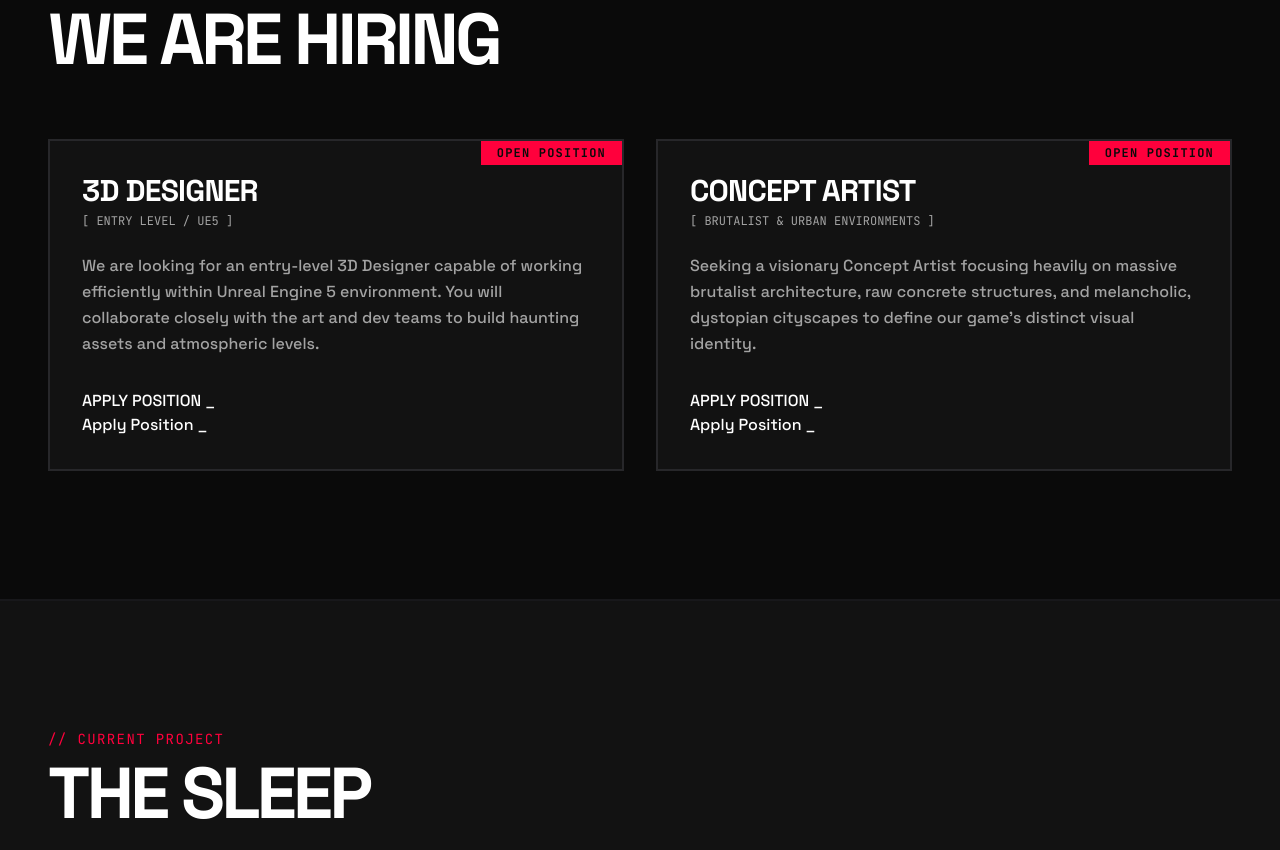
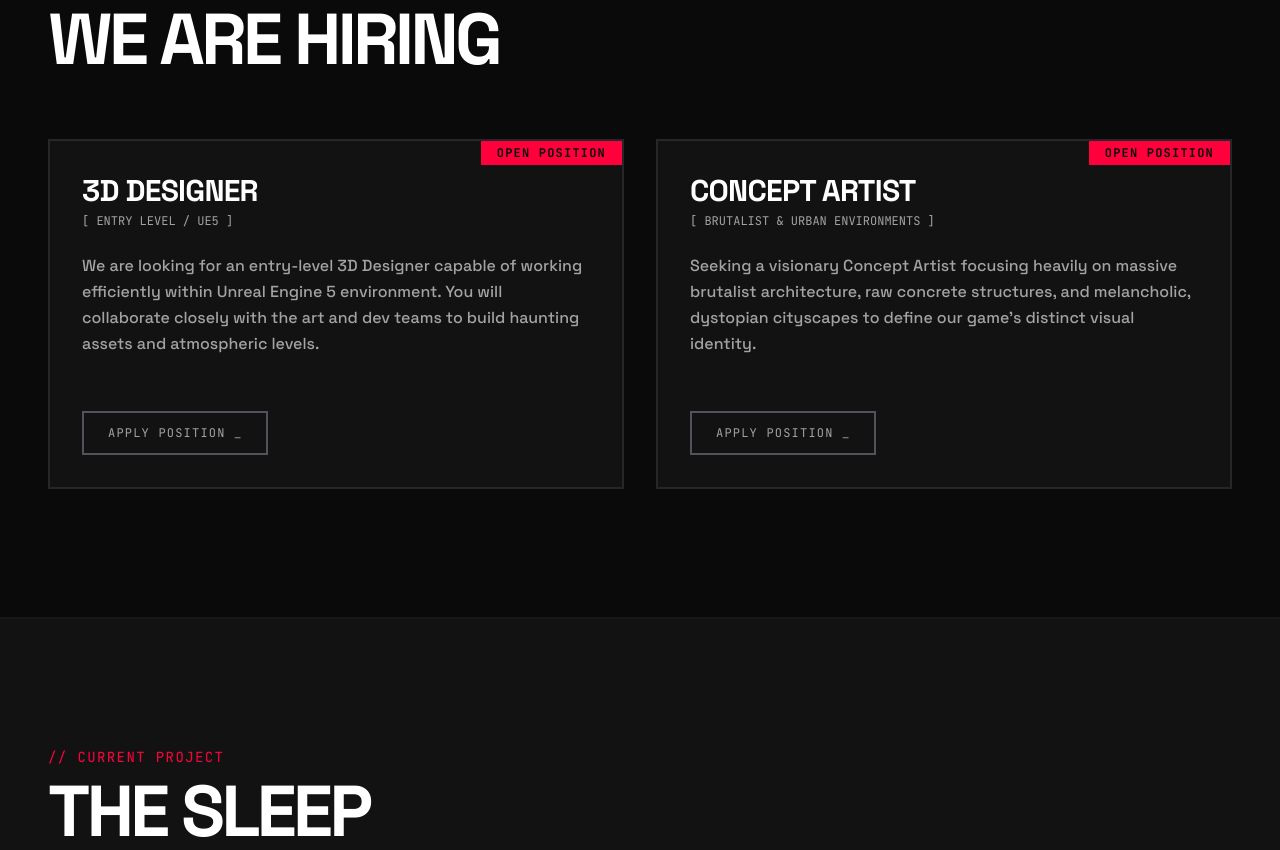
Before and after one commit to Jelada-Studios/Jelada-Studios.github.io, a plain HTML site: page index.html in a window 1280 px wide. Shown: the part 955-1805 px from the top of the page. Drawn offline with nearby package versions, Linux system fonts and the light colour scheme.

Commit message:
Replace image.png with logo.png in index.html

```diff
--- a/index.html
+++ b/index.html
@@ -96,7 +96,7 @@
 
     <nav id="navbar" class="fixed top-0 left-0 w-full z-40 transition-all duration-300 py-6 px-6 md:px-12 flex justify-between items-center bg-black/80 backdrop-blur-sm border-b border-transparent">
         <a href="#" class="flex items-center gap-3 transition-colors group">
-            <img src="image.png" alt="Jelada Studios Logo" class="h-10 md:h-12 w-auto group-hover:filter group-hover:brightness-110" style="filter: invert(1) brightness(2);">
+            <img src="logo.png" alt="Jelada Studios Logo" class="h-10 md:h-12 w-auto group-hover:filter group-hover:brightness-110" style="filter: invert(1) brightness(2);">
             <span class="sr-only">Jelada Studios</span>
         </a>
         <div class="hidden md:flex gap-8 font-mono text-sm uppercase tracking-widest">
@@ -123,7 +123,7 @@
                 </p>
             </div>
             <div class="hidden lg:block opacity-10 hover:opacity-20 transition-opacity duration-500 mb-4 relative z-0">
-                <img src="image_0.png" alt="" class="w-48 h-48 w-auto h-auto" style="filter: invert(1) brightness(1.2);">
+                <img src="logo.png" alt="" class="w-48 h-48 w-auto h-auto" style="filter: invert(1) brightness(1.2);">
             </div>
         </div>
     </header>
@@ -136,7 +136,7 @@
             </div>
 
             <div class="grid grid-cols-1 md:grid-cols-2 gap-8 reveal">
-                <div class="border-2 border-zinc-800 p-8 bg-darkgray hover:border-purewhite transition-all duration-300 flex flex-col justify-between relative overflow-hidden group">
+                <div class="border-2 border-zinc-800 p-8 bg-darkgray hover:border-purewhite transition-all duration-300 flex flex-col justify-between relative overflow-hidden group min-h-[350px]">
                     <div class="absolute top-0 right-0 bg-tensionred text-black font-mono text-xs uppercase px-4 py-1 font-bold tracking-widest">
                         Open Position
                     </div>
@@ -147,12 +147,12 @@
                             We are looking for an entry-level 3D Designer capable of working efficiently within Unreal Engine 5 environment. You will collaborate closely with the art and dev teams to build haunting assets and atmospheric levels.
                         </p>
                     </div>
-                    <a href="mailto:contact@jeladastudios.com?subject=3D%20Designer%20Application%20-%20Jelada%20Studios" class="...">APPLY POSITION _</a>
-                        Apply Position _
+                    <a href="mailto:contact@jeladastudios.com?subject=3D%20Designer%20Application%20-%20Jelada%20Studios" class="inline-block border-2 border-zinc-600 text-rawgray px-6 py-3 uppercase font-mono text-xs tracking-widest hover:bg-purewhite hover:text-black hover:border-purewhite transition-all duration-300 w-max mt-auto">
+                        APPLY POSITION _
                     </a>
                 </div>
 
-                <div class="border-2 border-zinc-800 p-8 bg-darkgray hover:border-purewhite transition-all duration-300 flex flex-col justify-between relative overflow-hidden group">
+                <div class="border-2 border-zinc-800 p-8 bg-darkgray hover:border-purewhite transition-all duration-300 flex flex-col justify-between relative overflow-hidden group min-h-[350px]">
                     <div class="absolute top-0 right-0 bg-tensionred text-black font-mono text-xs uppercase px-4 py-1 font-bold tracking-widest">
                         Open Position
                     </div>
@@ -163,8 +163,8 @@
                             Seeking a visionary Concept Artist focusing heavily on massive brutalist architecture, raw concrete structures, and melancholic, dystopian cityscapes to define our game's distinct visual identity.
                         </p>
                     </div>
-                    <a href="mailto:contact@jeladastudios.com?subject=Concept%20Artist%20Application%20-%20Jelada%20Studios" class="...">APPLY POSITION _</a>
-                        Apply Position _
+                    <a href="mailto:contact@jeladastudios.com?subject=Concept%20Artist%20Application%20-%20Jelada%20Studios" class="inline-block border-2 border-zinc-600 text-rawgray px-6 py-3 uppercase font-mono text-xs tracking-widest hover:bg-purewhite hover:text-black hover:border-purewhite transition-all duration-300 w-max mt-auto">
+                        APPLY POSITION _
                     </a>
                 </div>
             </div>
```
